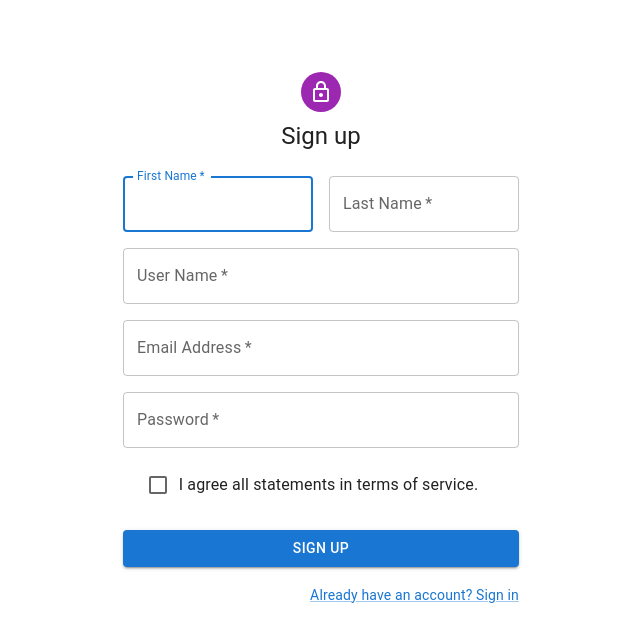
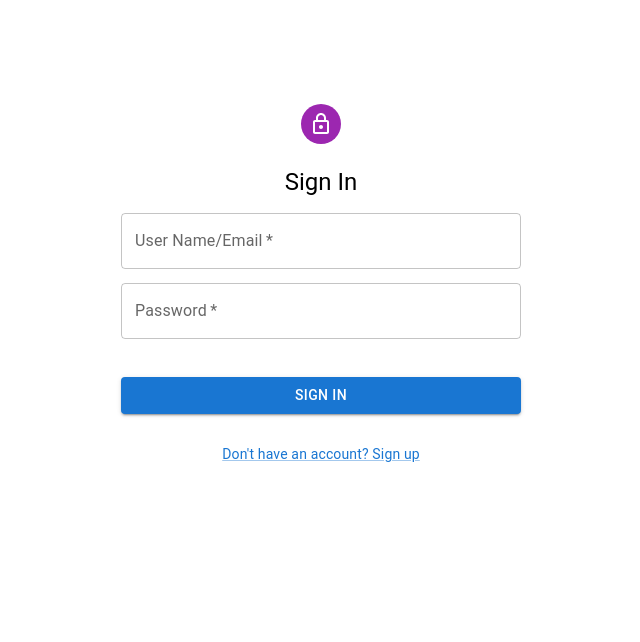
Before and after one commit to sumithere/Code-Evolutions, a React (Create React App) app: page /signin in a window 1280 px wide. Shown: the top 642 px of the page, without its empty margins (319-959 px from the left). Built offline with nearby package versions, Linux system fonts and the light colour scheme.

Commit message:
routing completed

```diff
--- a/package.json
+++ b/package.json
@@ -12,6 +12,7 @@
     "@testing-library/user-event": "^13.5.0",
     "react": "^17.0.2",
     "react-dom": "^17.0.2",
+    "react-router-dom": "^6.2.1",
     "react-scripts": "5.0.0",
     "web-vitals": "^2.1.4"
   },
--- a/src/App.js
+++ b/src/App.js
@@ -1,12 +1,26 @@
 import logo from './logo.svg';
 import './App.css';
 import SignUp from "./components/SignUp";
+import SignIn from "./components/SignIn";
+import { BrowserRouter as Router, Route, Routes, Link } from "react-router-dom";
+import Home from './components/Home';
 
 function App() {
   return (
 
     <div className="App">
-      <SignUp></SignUp>
+      <Router>
+
+        <Routes>
+          <Route path="/signin" element={<SignIn></SignIn>}>
+          </Route>
+          <Route path="/signup" element={<SignUp></SignUp>}>
+          </Route>
+          <Route path="/" element={<Home></Home>}>
+          </Route>
+        </Routes>
+
+      </Router>
     </div>
 
 
--- /dev/null
+++ b/src/components/Home.jsx
@@ -0,0 +1,20 @@
+import React from 'react';
+import Link from '@mui/material/Link';
+import LoginIcon from '@mui/icons-material/Login';
+import LogoutIcon from '@mui/icons-material/Logout';
+function Home() {
+    return (<div style={{display:"flex"}}>
+        <div>Home
+        </div>
+
+        <Link href="signin" variant="body2">
+            <LoginIcon></LoginIcon>
+        </Link>
+        <Link href="signup" variant="body2">
+            <LogoutIcon></LogoutIcon>
+        </Link>
+    </div>
+    )
+}
+
+export default Home
--- a/src/components/SignIn.jsx
+++ b/src/components/SignIn.jsx
@@ -1,22 +1,45 @@
 import React from 'react';
 import TextField from '@mui/material/TextField';
 import Button from '@mui/material/Button';
+import LockOutlinedIcon from '@mui/icons-material/LockOutlined';
+import Typography from '@mui/material/Typography';
+import Avatar from '@mui/material/Avatar';
+import Link from '@mui/material/Link';
+
 function Signup() {
   return <div style={{width:"100vw",height:"70vh",display:"flex",justifyContent:"center",alignItems:"center"}}>
-      <div style={{display:"flex", flexDirection:"column",alignItems:"center",height:"10rem",justifyContent:"space-between" , }}>
+      <div style={{display:"flex", flexDirection:"column",alignItems:"center",height:"23rem",width:"25rem",justifyContent:"space-between" , }}>
+      <Avatar sx={{ m: 1, bgcolor: 'secondary.main' }}>
+            <LockOutlinedIcon />
+          </Avatar>
+          <Typography component="h1" variant="h5">
+            Sign In
+          </Typography>
       <TextField
           required
+          fullWidth
           id="outlined-required"
-          label="Username/email"
+          label="User Name/Email"
         />
         <TextField
         required
+        fullWidth
           id="outlined-password-input"
           label="Password"
           type="password"
           autoComplete="current-password"
         />
-         <Button variant="outlined">Sign In</Button>
+         <Button
+              type="submit"
+              fullWidth
+              variant="contained"
+              sx={{ mt: 3, mb: 2 }}
+            >
+              Sign In
+            </Button>
+            <Link href="signup" variant="body2">
+                  Don't have an account? Sign up
+                </Link>
   </div>
   </div>;
 }
--- a/src/components/SignUp.js
+++ b/src/components/SignUp.js
@@ -113,9 +113,9 @@ import { createTheme, ThemeProvider } from '@mui/material/styles';
             >
               Sign Up
             </Button>
-            <Grid container justifyContent="flex-end">
+            <Grid container justifyContent="center">
               <Grid item>
-                <Link href="#" variant="body2">
+                <Link href="signin" variant="body2">
                   Already have an account? Sign in
                 </Link>
               </Grid>
```
Also changed, not shown: 1 other file (tests, documents, lock files or other folders).
